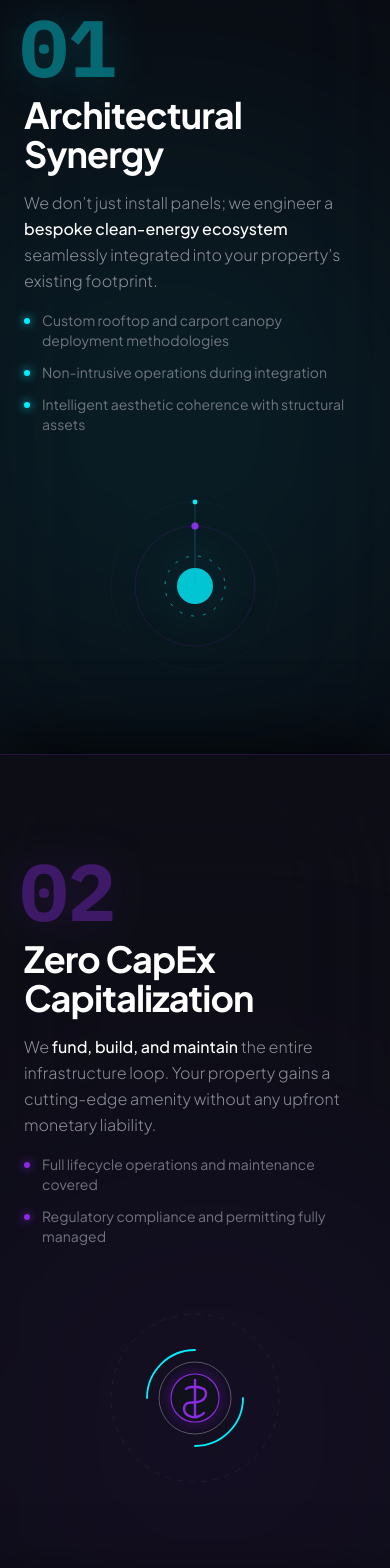
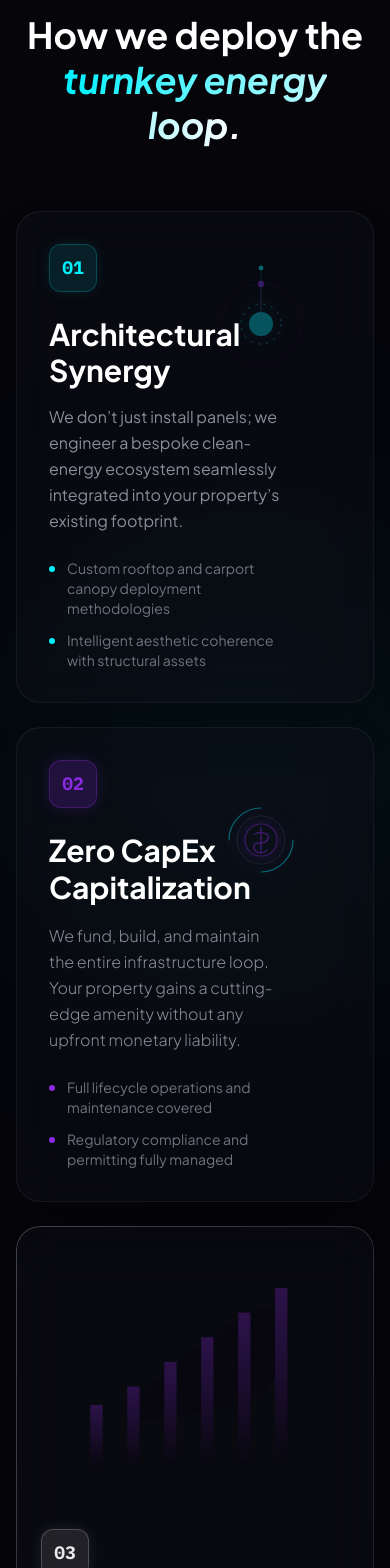
Before and after one commit to ashiruhammed/pearlX-web, a React (Vite) app: page / in a window 390 px wide. Shown: the part 3840-5408 px from the top of the page. Built offline with nearby package versions, Linux system fonts and the light colour scheme.

Commit message:
refactor: update Protocol section to a grid-based card layout with simplified entrance animations instead of complex scroll-triggered sticky effects.

```diff
--- a/src/components/Protocol.tsx
+++ b/src/components/Protocol.tsx
@@ -9,137 +9,111 @@ export default function Protocol() {
 
   useEffect(() => {
     const ctx = gsap.context(() => {
-      const cards = gsap.utils.toArray('.protocol-card') as HTMLElement[];
-
-      cards.forEach((card, i) => {
-        if (i === cards.length - 1) return;
-
-        gsap.to(card, {
-          scale: 0.95,
-          opacity: 0.3,
-          filter: 'blur(10px)',
-          ease: 'power2.inOut',
+      gsap.from('.protocol-card', {
+        y: 60,
+        opacity: 0,
+        duration: 1,
+        stagger: 0.2,
+        ease: 'power3.out',
         scrollTrigger: {
-            trigger: card,
-            start: 'top top',
-            end: 'bottom top',
-            scrub: 1,
-            pin: true,
-            pinSpacing: false,
+          trigger: sectionRef.current,
+          start: 'top 75%',
         }
       });
-      });
-
-      ScrollTrigger.create({
-        trigger: cards[cards.length - 1],
-        start: 'top top',
-        end: '+=100%',
-        pin: true,
-        pinSpacing: true,
-      });
-
     }, sectionRef);
-
     return () => ctx.revert();
   }, []);
 
   return (
-    <section id="protocol" ref={sectionRef} className="relative w-full bg-[#05050A] text-white mt-12 md:mt-0 flex flex-col items-center">
+    <section id="protocol" ref={sectionRef} className="py-24 md:py-32 px-4 md:px-12 bg-[#05050A] relative overflow-hidden flex flex-col items-center">
 
-      {/* Card 1: Turnkey Design */}
-      <div className="protocol-card sticky top-0 h-[100dvh] w-full bg-surface/50 backdrop-blur-3xl z-10 border-t border-white/5 shadow-[0_-20px_50px_rgba(0,0,0,0.5)] overflow-hidden flex items-start md:items-center justify-center pt-24 pb-12 md:py-0 overflow-y-auto md:overflow-hidden">
-        <div className="absolute top-1/4 -right-[20%] w-[600px] h-[600px] bg-neon-cyan/10 blur-[150px] rounded-full pointer-events-none"></div>
+      {/* Decorative Glow Elements */}
+      <div className="absolute top-[30%] left-0 w-[500px] h-[500px] bg-neon-cyan/5 blur-[120px] rounded-full pointer-events-none"></div>
 
-        {/* Constraining wrapper added here! */}
-        <div className="w-full max-w-7xl mx-auto flex flex-col md:flex-row items-center justify-between px-6 md:px-12 relative z-10">
-          <div className="flex-1 w-full max-w-xl md:pr-12">
-            <div className="font-mono text-neon-cyan font-bold text-[5rem] md:text-[10rem] opacity-40 drop-shadow-[0_0_20px_rgba(0,240,255,0.4)] mb-2 md:mb-4 leading-none mix-blend-screen -ml-1">01</div>
-            <h2 className="font-sans text-4xl sm:text-5xl md:text-7xl font-bold tracking-tight mb-4 md:mb-6 text-white leading-[1.1]">Architectural Synergy</h2>
-            <p className="font-sans text-base sm:text-xl md:text-2xl text-muted font-light leading-relaxed mb-4 md:mb-6">
-              We don’t just install panels; we engineer a <span className="text-white font-medium">bespoke clean-energy ecosystem</span> seamlessly integrated into your property’s existing footprint.
-            </p>
-            <ul className="space-y-3 md:space-y-4 font-sans text-sm md:text-base text-muted/80">
-              <li className="flex items-start gap-3">
-                <span className="w-1.5 h-1.5 rounded-full bg-neon-cyan shadow-[0_0_10px_#00F0FF] mt-2 shrink-0"></span>
-                <span>Custom rooftop and carport canopy deployment methodologies</span>
-              </li>
-              <li className="flex items-start gap-3">
-                <span className="w-1.5 h-1.5 rounded-full bg-neon-cyan shadow-[0_0_10px_#00F0FF] mt-2 shrink-0"></span>
-                <span>Non-intrusive operations during integration</span>
-              </li>
-              <li className="flex items-start gap-3">
-                <span className="w-1.5 h-1.5 rounded-full bg-neon-cyan shadow-[0_0_10px_#00F0FF] mt-2 shrink-0"></span>
-                <span>Intelligent aesthetic coherence with structural assets</span>
-              </li>
-            </ul>
+      {/* Constraining wrapper */}
+      <div className="w-full max-w-7xl mx-auto relative z-10">
+
+        {/* Section Header */}
+        <div className="mb-16 md:mb-24 flex flex-col items-center md:items-start text-center md:text-left">
+          <div className="flex items-center gap-3 bg-surface/80 border border-white/10 rounded-full px-4 py-1.5 mb-6 backdrop-blur-md">
+            <span className="w-2 h-2 rounded-full bg-neon-purple shadow-[0_0_10px_#8A2BE2]"></span>
+            <span className="font-mono text-xs uppercase tracking-widest text-neon-purple font-semibold">Protocol Details</span>
+          </div>
+          <h2 className="font-sans font-bold text-4xl md:text-6xl text-white max-w-4xl leading-tight">
+            How we deploy the <br className="hidden md:block"/>
+            <span className="text-transparent bg-clip-text bg-gradient-to-r from-neon-cyan to-white italic">turnkey energy loop.</span>
+          </h2>
         </div>
 
-          <div className="flex-1 w-full flex items-center justify-center mt-8 md:mt-0">
-             <div className="relative w-full max-w-[240px] md:max-w-lg aspect-square drop-shadow-[0_0_30px_rgba(0,240,255,0.2)]">
+        <div className="grid grid-cols-1 md:grid-cols-2 gap-6 md:gap-8">
+
+          {/* Card 1: Architectural Synergy */}
+          <div className="protocol-card glow-card glass-panel rounded-3xl-card p-8 md:p-10 flex flex-col min-h-[450px] relative overflow-hidden group">
+
+            <div className="absolute top-8 right-8 w-40 h-40 opacity-40 group-hover:opacity-100 transition-opacity duration-700 pointer-events-none drop-shadow-[0_0_15px_rgba(0,240,255,0.4)]">
                <svg className="w-full h-full" viewBox="0 0 400 400" fill="none" xmlns="http://www.w3.org/2000/svg">
                  <circle cx="200" cy="200" r="30" fill="#00F0FF" opacity="0.8">
                    <animate attributeName="r" values="30;35;30" dur="3s" repeatCount="indefinite" />
                    <animate attributeName="opacity" values="0.8;1;0.8" dur="3s" repeatCount="indefinite" />
                  </circle>
-                 <circle cx="200" cy="200" r="50" stroke="#00F0FF" strokeWidth="1" strokeDasharray="5 15">
+                 <circle cx="200" cy="200" r="50" stroke="#00F0FF" strokeWidth="2" strokeDasharray="5 15">
                    <animateTransform attributeName="transform" type="rotate" from="0 200 200" to="360 200 200" dur="10s" repeatCount="indefinite" />
                  </circle>
-                 <circle cx="200" cy="200" r="100" stroke="#8A2BE2" strokeWidth="0.5" opacity="0.5" />
-                 <circle cx="200" cy="200" r="140" stroke="#00F0FF" strokeWidth="0.2" opacity="0.3" />
+                 <circle cx="200" cy="200" r="100" stroke="#8A2BE2" strokeWidth="1" opacity="0.5" />
+                 <circle cx="200" cy="200" r="140" stroke="#00F0FF" strokeWidth="0.5" opacity="0.3" />
                  <g>
                    <animateTransform attributeName="transform" type="rotate" from="0 200 200" to="-360 200 200" dur="20s" repeatCount="indefinite" />
-                   <circle cx="200" cy="100" r="6" fill="#8A2BE2" />
-                   <line x1="200" y1="100" x2="200" y2="200" stroke="#8A2BE2" strokeWidth="1" opacity="0.3" />
+                   <circle cx="200" cy="100" r="8" fill="#8A2BE2" />
+                   <line x1="200" y1="100" x2="200" y2="200" stroke="#8A2BE2" strokeWidth="2" opacity="0.4" />
                  </g>
                  <g>
                    <animateTransform attributeName="transform" type="rotate" from="120 200 200" to="-240 200 200" dur="20s" repeatCount="indefinite" />
-                   <circle cx="200" cy="60" r="4" fill="#00F0FF" />
-                   <line x1="200" y1="60" x2="200" y2="200" stroke="#00F0FF" strokeWidth="1" opacity="0.3" />
+                   <circle cx="200" cy="60" r="6" fill="#00F0FF" />
+                   <line x1="200" y1="60" x2="200" y2="200" stroke="#00F0FF" strokeWidth="2" opacity="0.4" />
                  </g>
                </svg>
             </div>
+
+            <div className="relative z-10 flex flex-col h-full w-4/5 md:w-3/4">
+              <div className="w-12 h-12 rounded-xl bg-neon-cyan/10 border border-neon-cyan/20 flex items-center justify-center mb-6 shadow-[0_0_15px_rgba(0,240,255,0.1)]">
+                <span className="font-mono font-bold text-neon-cyan text-lg">01</span>
+              </div>
+
+              <div className="mt-auto flex-1 flex flex-col justify-end">
+                <h3 className="font-sans font-bold text-3xl md:text-4xl text-white mb-4">Architectural Synergy</h3>
+                <p className="font-sans text-muted leading-relaxed text-base md:text-lg mb-6">
+                  We don’t just install panels; we engineer a bespoke clean-energy ecosystem seamlessly integrated into your property’s existing footprint.
+                </p>
+                <ul className="space-y-3 font-sans text-sm md:text-base text-muted/80">
+                  <li className="flex items-start gap-3">
+                    <span className="w-1.5 h-1.5 rounded-full bg-neon-cyan mt-2 shrink-0"></span>
+                    <span>Custom rooftop and carport canopy deployment methodologies</span>
+                  </li>
+                  <li className="flex items-start gap-3">
+                    <span className="w-1.5 h-1.5 rounded-full bg-neon-cyan mt-2 shrink-0"></span>
+                    <span>Intelligent aesthetic coherence with structural assets</span>
+                  </li>
+                </ul>
               </div>
             </div>
           </div>
 
-      {/* Card 2: Zero CapEx */}
-      <div className="protocol-card sticky top-0 h-[100dvh] w-full bg-surface/80 backdrop-blur-3xl z-20 border-t border-neon-purple/20 shadow-[0_-20px_50px_rgba(0,0,0,0.5)] overflow-hidden flex items-start md:items-center justify-center pt-24 pb-12 md:py-0 overflow-y-auto md:overflow-hidden">
-        <div className="absolute top-1/2 -left-[10%] w-[500px] h-[500px] bg-neon-purple/10 blur-[150px] rounded-full pointer-events-none"></div>
+          {/* Card 2: Zero CapEx Capitalization */}
+          <div className="protocol-card glow-card glass-panel rounded-3xl-card p-8 md:p-10 flex flex-col min-h-[450px] relative overflow-hidden group">
 
-        {/* Constraining wrapper added here! */}
-        <div className="w-full max-w-7xl mx-auto flex flex-col md:flex-row items-center justify-between px-6 md:px-12 relative z-10 w-full">
-          <div className="flex-1 w-full max-w-xl md:pr-12">
-            <div className="font-mono text-neon-purple font-bold text-[5rem] md:text-[10rem] opacity-40 drop-shadow-[0_0_20px_rgba(138,43,226,0.4)] mb-2 md:mb-4 leading-none mix-blend-screen -ml-1">02</div>
-            <h2 className="font-sans text-4xl sm:text-5xl md:text-7xl font-bold tracking-tight mb-4 md:mb-6 text-white leading-[1.1]">Zero CapEx Capitalization</h2>
-            <p className="font-sans text-base sm:text-xl md:text-2xl text-muted font-light leading-relaxed mb-4 md:mb-6">
-              We <span className="text-white font-medium">fund, build, and maintain</span> the entire infrastructure loop. Your property gains a cutting-edge amenity without any upfront monetary liability.
-            </p>
-            <ul className="space-y-3 md:space-y-4 font-sans text-sm md:text-base text-muted/80">
-              <li className="flex items-start gap-3">
-                 <span className="w-1.5 h-1.5 rounded-full bg-neon-purple shadow-[0_0_10px_#8A2BE2] mt-2 shrink-0"></span>
-                 <span>Full lifecycle operations and maintenance covered</span>
-              </li>
-              <li className="flex items-start gap-3">
-                 <span className="w-1.5 h-1.5 rounded-full bg-neon-purple shadow-[0_0_10px_#8A2BE2] mt-2 shrink-0"></span>
-                 <span>Regulatory compliance and permitting fully managed</span>
-              </li>
-            </ul>
-          </div>
-
-          <div className="flex-1 w-full flex items-center justify-center mt-8 md:mt-0">
-            <div className="relative w-full max-w-[240px] md:max-w-lg aspect-square">
+            <div className="absolute top-8 right-8 w-40 h-40 opacity-40 group-hover:opacity-100 transition-opacity duration-700 pointer-events-none drop-shadow-[0_0_15px_rgba(138,43,226,0.3)]">
               <svg className="w-full h-full" viewBox="0 0 400 400" fill="none" stroke="currentColor" strokeWidth="1">
                  <defs>
-                   <radialGradient id="nodeGlowPurple" cx="50%" cy="50%" r="50%">
+                   <radialGradient id="nodeGlowPurple2" cx="50%" cy="50%" r="50%">
                      <stop offset="0%" stopColor="#8A2BE2" stopOpacity="0.8" />
                      <stop offset="100%" stopColor="#8A2BE2" stopOpacity="0" />
                    </radialGradient>
                  </defs>
-                 <circle cx="200" cy="200" r="60" fill="url(#nodeGlowPurple)" opacity="0.5">
+                 <circle cx="200" cy="200" r="60" fill="url(#nodeGlowPurple2)" opacity="0.5">
                     <animate attributeName="r" values="50;70;50" dur="4s" repeatCount="indefinite" />
                     <animate attributeName="opacity" values="0.3;0.6;0.3" dur="4s" repeatCount="indefinite" />
                  </circle>
-                 <circle cx="200" cy="200" r="40" className="fill-surface stroke-neon-purple shadow-[0_0_20px_#8A2BE2]" strokeWidth="2" />
+                 <circle cx="200" cy="200" r="40" className="fill-surface stroke-neon-purple shadow-[0_0_20px_#8A2BE2]" strokeWidth="3" />
                  <path d="M 200 170 L 200 230 M 185 185 C 190 180, 205 180, 215 185 C 220 190, 220 200, 210 205 C 200 210, 190 205, 185 210 C 180 215, 180 225, 190 230 C 200 235, 210 230, 215 225" stroke="#8A2BE2" strokeWidth="4" strokeLinecap="round" strokeLinejoin="round" />
                  <path d="M 120 200 A 80 80 0 0 1 200 120" stroke="#00F0FF" strokeWidth="3" strokeLinecap="round">
                    <animateTransform attributeName="transform" type="rotate" from="0 200 200" to="360 200 200" dur="4s" repeatCount="indefinite" />
@@ -147,37 +121,55 @@ export default function Protocol() {
                  <path d="M 280 200 A 80 80 0 0 1 200 280" stroke="#00F0FF" strokeWidth="3" strokeLinecap="round">
                    <animateTransform attributeName="transform" type="rotate" from="0 200 200" to="360 200 200" dur="4s" repeatCount="indefinite" />
                  </path>
-                 <circle cx="200" cy="200" r="140" stroke="white" strokeOpacity="0.1" strokeWidth="1" strokeDasharray="10 10" />
               </svg>
             </div>
+
+            <div className="relative z-10 flex flex-col h-full right-0 w-4/5 md:w-3/4">
+              <div className="w-12 h-12 rounded-xl bg-neon-purple/20 border border-neon-purple/30 flex items-center justify-center mb-6 shadow-[0_0_15px_rgba(138,43,226,0.2)]">
+                <span className="font-mono font-bold text-neon-purple text-lg">02</span>
+              </div>
+              <div className="mt-auto flex-1 flex flex-col justify-end">
+                <h3 className="font-sans font-bold text-3xl md:text-4xl text-white mb-4 leading-tight">Zero CapEx Capitalization</h3>
+                <p className="font-sans text-muted leading-relaxed text-base md:text-lg font-light mb-6">
+                  We fund, build, and maintain the entire infrastructure loop. Your property gains a cutting-edge amenity without any upfront monetary liability.
+                </p>
+                <ul className="space-y-3 font-sans text-sm md:text-base text-muted/80">
+                  <li className="flex items-start gap-3">
+                     <span className="w-1.5 h-1.5 rounded-full bg-neon-purple mt-2 shrink-0"></span>
+                     <span>Full lifecycle operations and maintenance covered</span>
+                  </li>
+                  <li className="flex items-start gap-3">
+                     <span className="w-1.5 h-1.5 rounded-full bg-neon-purple mt-2 shrink-0"></span>
+                     <span>Regulatory compliance and permitting fully managed</span>
+                  </li>
+                </ul>
               </div>
             </div>
           </div>
 
-      {/* Card 3: Persistent Yield */}
-      <div className="protocol-card sticky top-0 h-[100dvh] w-full bg-background z-30 border-t border-neon-cyan/20 shadow-[0_-20px_50px_rgba(0,0,0,0.5)] overflow-hidden flex items-start md:items-center justify-center pt-24 pb-12 md:py-0 overflow-y-auto md:overflow-hidden">
-        <div className="absolute top-1/2 right-0 w-[400px] h-[700px] bg-neon-cyan/5 blur-[150px] rounded-full pointer-events-none"></div>
+          {/* Card 3: Persistent NOI Yield (Spans 2 columns) */}
+           <div className="protocol-card md:col-span-2 glow-card glass-panel rounded-3xl-card p-6 md:p-12 flex flex-col lg:flex-row items-center gap-8 md:gap-16 group min-h-[400px]">
 
-        {/* Constraining wrapper added here! */}
-        <div className="w-full max-w-7xl mx-auto flex flex-col md:flex-row items-center justify-between px-6 md:px-12 relative z-10 w-full">
-          <div className="flex-1 w-full max-w-xl md:pr-12">
-            <div className="font-mono text-neon-cyan font-bold text-[5rem] md:text-[10rem] opacity-40 drop-shadow-[0_0_20px_rgba(0,240,255,0.4)] mb-2 md:mb-4 leading-none mix-blend-screen -ml-1">03</div>
-            <h2 className="font-sans text-4xl sm:text-5xl md:text-7xl font-bold tracking-tight mb-4 md:mb-6 text-white leading-[1.1]">Persistent NOI Yield</h2>
-            <p className="font-sans text-base sm:text-xl md:text-2xl text-muted font-light leading-relaxed mb-4 md:mb-6">
-              Realize immediate Net Operating Income appreciation. Your residents access <span className="text-transparent bg-clip-text bg-gradient-to-r from-neon-cyan to-white font-medium">cheaper, cleaner energy</span> directly from your building.
+            <div className="flex-1 w-full relative z-10 order-2 lg:order-1">
+              <div className="w-12 h-12 rounded-xl bg-white/10 border border-white/20 flex items-center justify-center mb-6 shadow-[0_0_15px_rgba(255,255,255,0.1)]">
+                <span className="font-mono font-bold text-white/90 text-lg">03</span>
+              </div>
+              <h3 className="font-sans font-bold text-4xl md:text-5xl text-white mb-4">Persistent NOI Yield</h3>
+              <p className="font-sans text-muted leading-relaxed text-base md:text-lg max-w-2xl mb-8">
+                Realize immediate Net Operating Income appreciation. Your residents access <span className="text-white font-medium">cheaper, cleaner energy</span> directly from your building.
               </p>
-            <button className="mt-2 md:mt-4 relative overflow-hidden bg-white text-background px-6 py-3 md:px-8 md:py-4 rounded-full font-sans font-bold text-sm md:text-base transition-transform duration-300 hover:scale-[1.03] shadow-[0_0_20px_rgba(0,240,255,0.2)]">
+              <button className="relative w-full sm:w-auto overflow-hidden bg-white text-background px-8 py-4 rounded-full font-sans font-bold text-sm transition-transform duration-300 hover:scale-[1.03] shadow-[0_0_20px_rgba(255,255,255,0.1)] flex justify-center text-center">
                 Calculate your property's yield
               </button>
             </div>
 
-          <div className="flex-1 w-full flex items-center justify-center mt-8 md:mt-0">
-            <div className="relative w-full max-w-[340px] md:max-w-lg aspect-video md:aspect-square drop-shadow-[0_0_30px_rgba(138,43,226,0.1)]">
+            <div className="flex-1 w-full order-1 lg:order-2 flex justify-center items-center h-[250px] lg:h-full relative shrink-0 z-0">
+               <div className="relative w-full max-w-lg aspect-auto md:aspect-video drop-shadow-[0_0_30px_rgba(138,43,226,0.1)] opacity-70 group-hover:opacity-100 transition-opacity duration-700">
                   <svg className="w-full h-full" viewBox="0 0 500 400" preserveAspectRatio="none">
                      <defs>
-                   <linearGradient id="chartGradient" x1="0%" y1="0%" x2="0%" y2="100%">
-                     <stop offset="0%" stopColor="#00F0FF" stopOpacity="0.3" />
-                     <stop offset="100%" stopColor="#00F0FF" stopOpacity="0" />
+                       <linearGradient id="chartGradient2" x1="0%" y1="0%" x2="0%" y2="100%">
+                         <stop offset="0%" stopColor="#8A2BE2" stopOpacity="0.4" />
+                         <stop offset="100%" stopColor="#8A2BE2" stopOpacity="0" />
                        </linearGradient>
                      </defs>
                      <g className="text-white/5" strokeWidth="1">
@@ -187,44 +179,45 @@ export default function Protocol() {
                        <line x1="50" y1="125" x2="450" y2="125" />
                        <line x1="50" y1="50" x2="450" y2="50" />
                      </g>
-                 <rect x="80" y="250" width="20" height="100" fill="url(#chartGradient)">
+                     <rect x="80" y="250" width="20" height="100" fill="url(#chartGradient2)">
                        <animate attributeName="y" values="350;250;250" dur="2s" fill="freeze" />
                        <animate attributeName="height" values="0;100;100" dur="2s" fill="freeze" />
                      </rect>
-                 <rect x="140" y="220" width="20" height="130" fill="url(#chartGradient)">
+                     <rect x="140" y="220" width="20" height="130" fill="url(#chartGradient2)">
                        <animate attributeName="y" values="350;220;220" dur="2.2s" fill="freeze" />
                        <animate attributeName="height" values="0;130;130" dur="2.2s" fill="freeze" />
                      </rect>
-                 <rect x="200" y="180" width="20" height="170" fill="url(#chartGradient)">
+                     <rect x="200" y="180" width="20" height="170" fill="url(#chartGradient2)">
                        <animate attributeName="y" values="350;180;180" dur="2.4s" fill="freeze" />
                        <animate attributeName="height" values="0;170;170" dur="2.4s" fill="freeze" />
                      </rect>
-                 <rect x="260" y="140" width="20" height="210" fill="url(#chartGradient)">
+                     <rect x="260" y="140" width="20" height="210" fill="url(#chartGradient2)">
                        <animate attributeName="y" values="350;140;140" dur="2.6s" fill="freeze" />
                        <animate attributeName="height" values="0;210;210" dur="2.6s" fill="freeze" />
                      </rect>
-                 <rect x="320" y="100" width="20" height="250" fill="url(#chartGradient)">
+                     <rect x="320" y="100" width="20" height="250" fill="url(#chartGradient2)">
                        <animate attributeName="y" values="350;100;100" dur="2.8s" fill="freeze" />
                        <animate attributeName="height" values="0;250;250" dur="2.8s" fill="freeze" />
                      </rect>
-                 <rect x="380" y="60" width="20" height="290" fill="url(#chartGradient)">
+                     <rect x="380" y="60" width="20" height="290" fill="url(#chartGradient2)">
                        <animate attributeName="y" values="350;60;60" dur="3s" fill="freeze" />
                        <animate attributeName="height" values="0;290;290" dur="3s" fill="freeze" />
                      </rect>
-                 <path d="M 50 300 Q 150 280, 200 200 T 400 80 L 450 50" fill="none" stroke="#8A2BE2" strokeWidth="4" className="drop-shadow-[0_0_10px_#8A2BE2]" strokeDasharray="1000" strokeDashoffset="1000">
+                     <path d="M 50 300 Q 150 280, 200 200 T 400 80 L 450 50" fill="none" stroke="#00F0FF" strokeWidth="4" className="drop-shadow-[0_0_10px_#00F0FF]" strokeDasharray="1000" strokeDashoffset="1000">
                        <animate attributeName="stroke-dashoffset" values="1000;0" dur="3s" fill="freeze" />
                      </path>
                      <g opacity="0">
                        <animate attributeName="opacity" values="0;1" dur="1s" begin="2s" fill="freeze" />
-                   <rect x="400" y="20" width="60" height="20" rx="4" fill="#8A2BE2" opacity="0.2" />
+                       <rect x="400" y="20" width="60" height="20" rx="4" fill="#00F0FF" opacity="0.2" />
                        <text x="430" y="34" fill="#00F0FF" fontSize="12" fontWeight="bold" textAnchor="middle" letterSpacing="1">+34% NOI</text>
                      </g>
                   </svg>
                </div>
             </div>
+
            </div>
         </div>
-
+      </div>
     </section>
   );
 }
```
Lines whose indentation alone changed are shown as unchanged.
